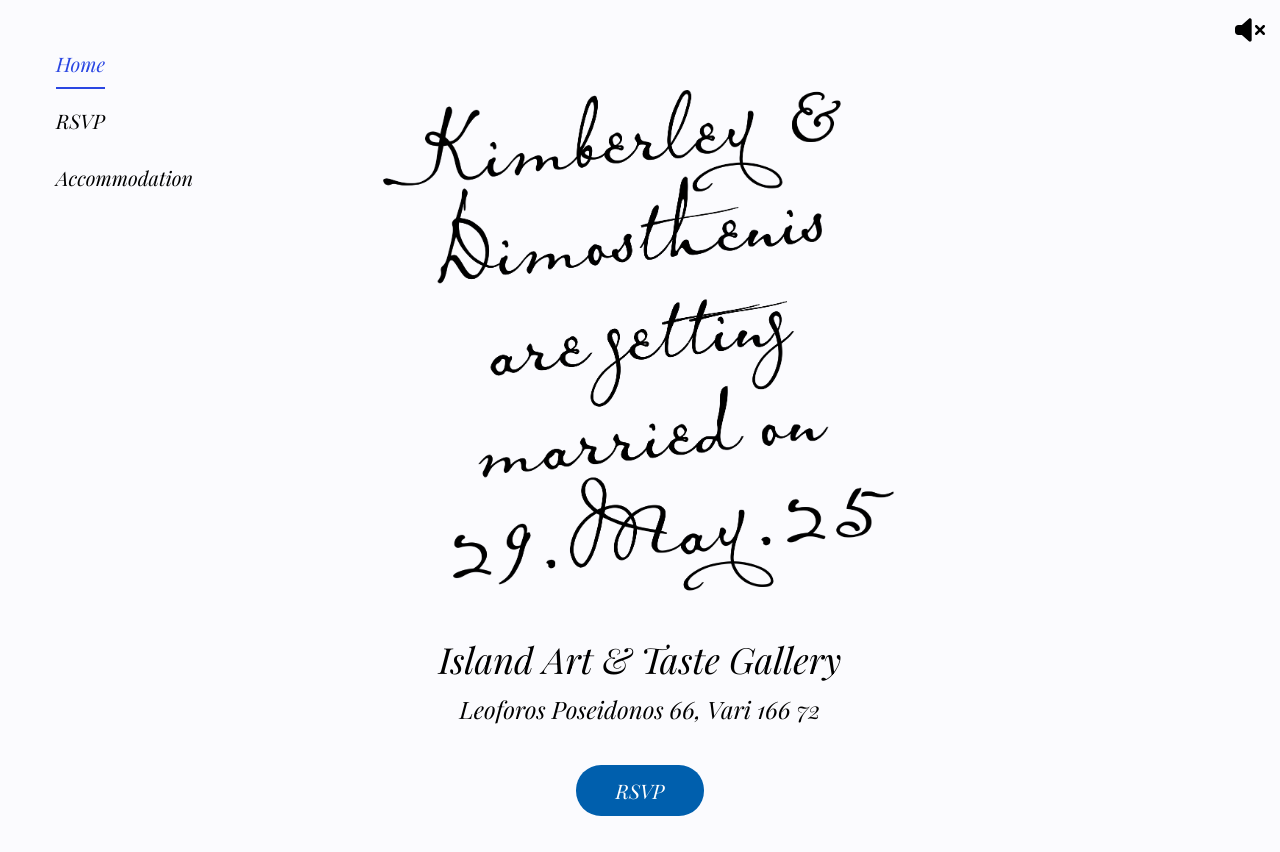
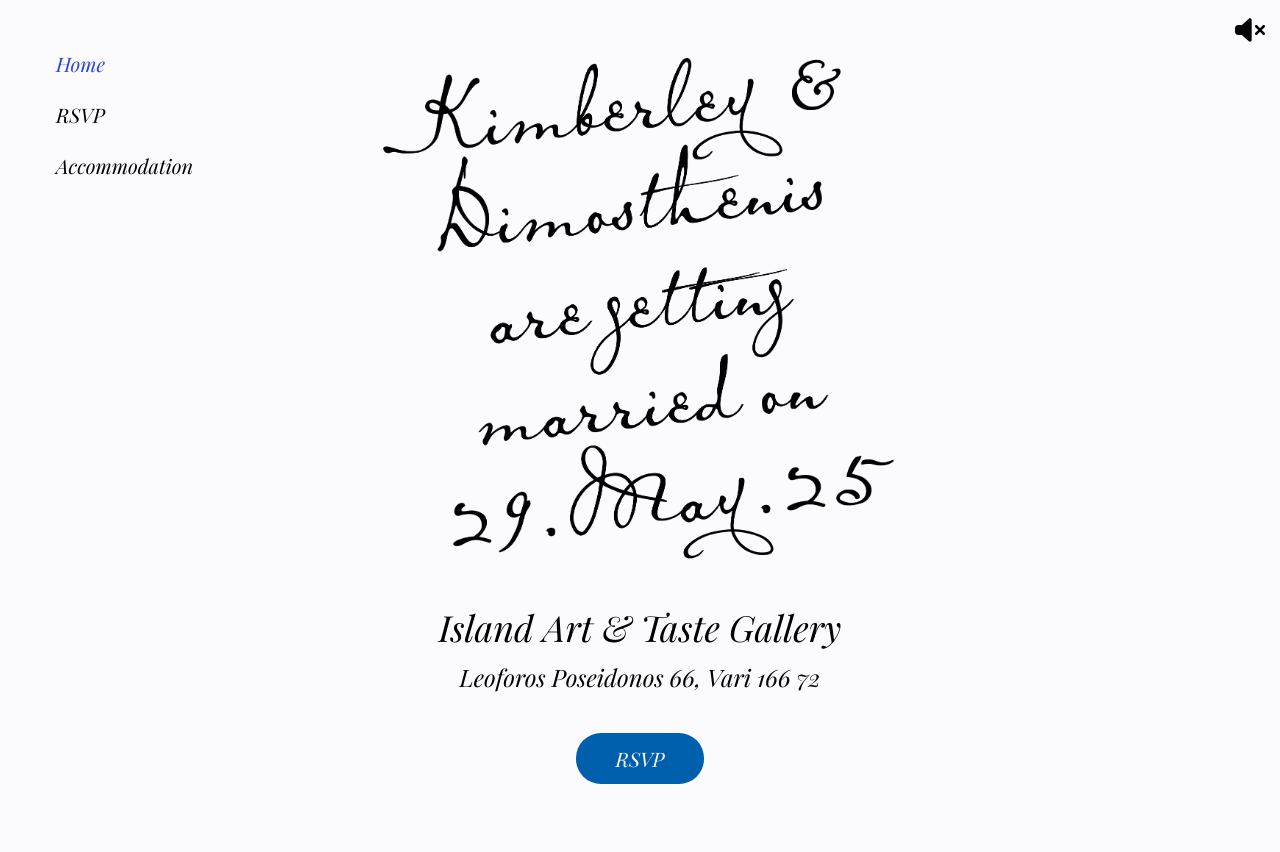
Before and after one commit to cmaylynn12/kimplusdim, a React (Create React App) app: page / in a window 1280 px wide. After the commit the page ends 800 px from the top, so only its background shows below. Built offline with nearby package versions, Linux system fonts and the light colour scheme.

Commit message:
Fixed scroll issues

```diff
--- a/src/components/layout/layout.css
+++ b/src/components/layout/layout.css
@@ -39,11 +39,11 @@
 .main {
   margin: auto;
   text-align: center;
-  padding: 0 30px 20px 30px;
+  padding: 0 30px 0 30px;
   display: flex;
   flex-direction: column;
   align-items: center;
-  margin-top: 32px;
+  /* margin-top: 32px; */
 }
 
 @media only screen and (max-width: 1065px) {
@@ -68,7 +68,7 @@
     display: flex;
     flex-direction: column;
     align-items: flex-start;
-    gap: 8px;
+    gap: 4px;
     position: fixed;
   }
 
@@ -81,6 +81,7 @@
 .title {
   font-family: "Fermino";
   font-size: 40px;
+  margin-top: 54px;
 }
 
 .volume {
--- a/src/components/menuItem/menuItem.css
+++ b/src/components/menuItem/menuItem.css
@@ -5,12 +5,10 @@
   text-decoration: none;
   padding: 10px 20px;
   color: black;
-  border-bottom: 2px solid transparent;
 }
 
 .active {
   color: #2a46e2;
-  border-bottom: 2px solid #2a46e2;
 }
 
 @media only screen and (min-width: 1066px) {
--- a/src/components/rsvp/rsvp.css
+++ b/src/components/rsvp/rsvp.css
@@ -27,7 +27,7 @@ div > p {
   background-color: white;
   box-shadow: rgba(0, 0, 0, 0.24) 0px 3px 8px;
   gap: 20px;
-  padding: 80px 25px;
+  padding: 80px 32px;
 }
 
 .form-header {
```
